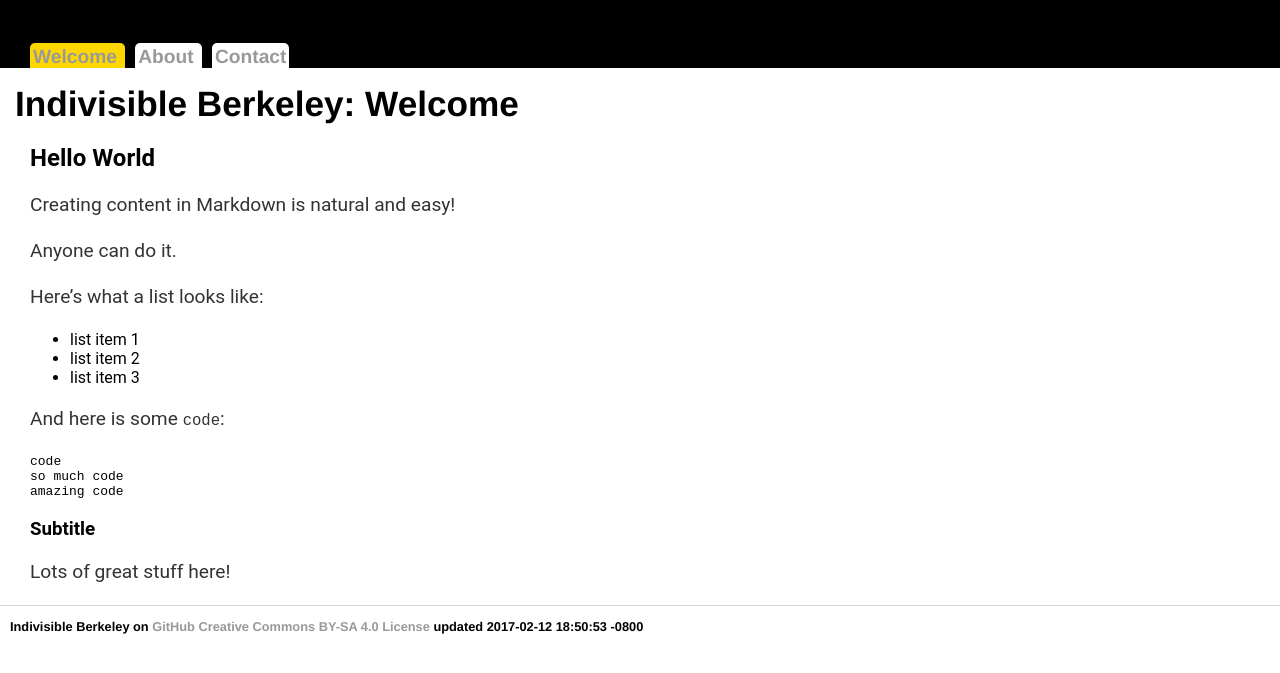
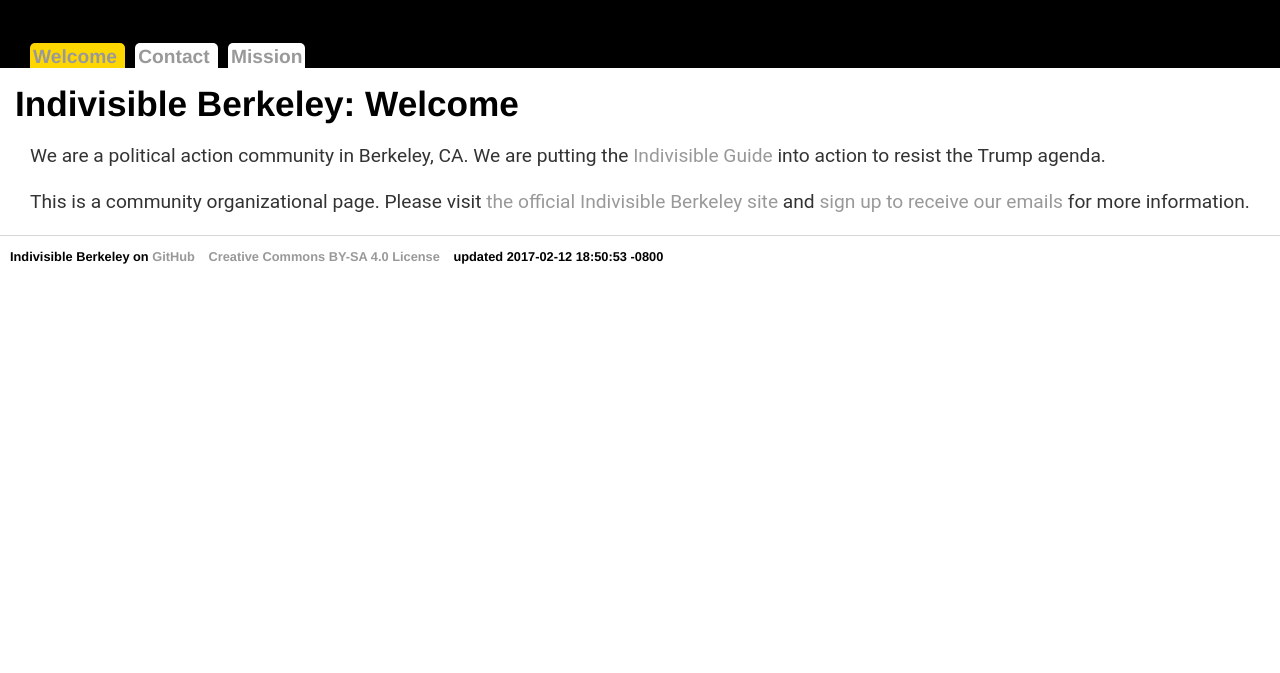
Before and after one commit to bc-design/www-ib, a Jekyll site: the page built from _pages/index.md, in a window 1280 px wide. Shown: the top 673 px of the page. Built offline with Jekyll 4.4.1, drawn with Linux system fonts in a browser that asks for light colours; our own code applies the rules of GitHub Pages for plain Markdown files.

Commit message:
added mission statement

````diff
--- a/_pages/index.md
+++ b/_pages/index.md
@@ -6,26 +6,6 @@ nav: true
 navsort: 0
 ---
 
-## Hello World
+We are a political action community in Berkeley, CA.  We are putting the [Indivisible Guide](https://www.indivisibleguide.com/) into action to resist the Trump agenda.
 
-Creating content in Markdown is natural and easy!
-
-Anyone can do it.
-
-Here's what a list looks like:
-
-+ list item 1
-+ list item 2
-+ list item 3
-
-And here is some `code`:
-
-```
-code
-so much code
-amazing code
-```
-
-### Subtitle
-
-Lots of great stuff here!
+This is a community organizational page.  Please visit [the official Indivisible Berkeley site](http://indivisibleberkeley.org) and [sign up to receive our emails](https://actionnetwork.org/forms/join-indivisible-berkeley) for more information.
--- a/css/main.css
+++ b/css/main.css
@@ -59,6 +59,7 @@ footer ul {
 
 footer ul li {
     display: inline;
+	padding: 0px 10px 0px 0px;
 }
 
 
````
Also changed, not shown: _pages/about.md (+1 -1 lines), _pages/mission.md (added, +57 -0 lines).
